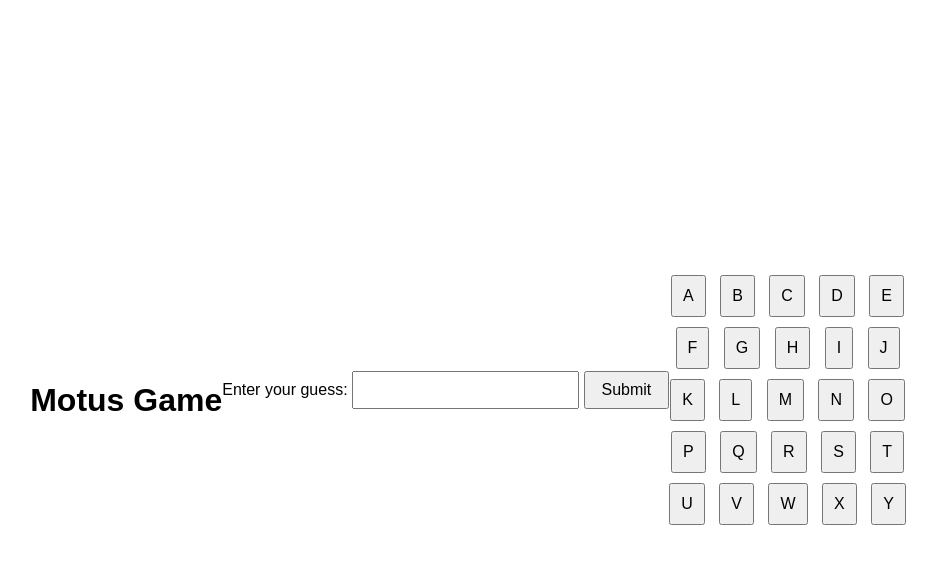
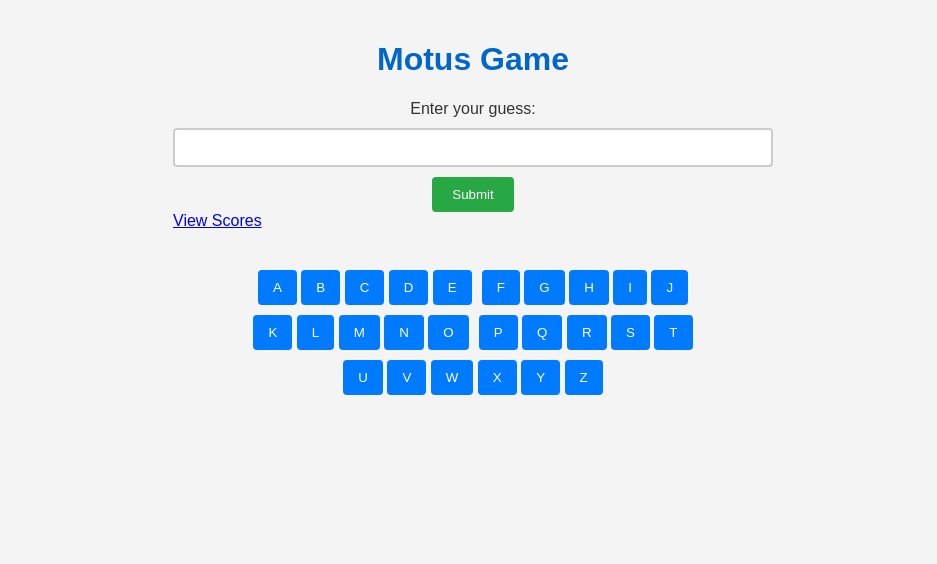
Before and after one commit to Nourhene-Hamdene/projet_microservices_cytech2024, a website: page motus/Vanilla Server/www/index.html in a window 1280 px wide. Shown: the whole page, without its empty margins (167-1104 px from the left). Drawn offline with Linux system fonts and the light colour scheme; no server answers.

Commit message:
mise à jour css

```diff
--- a/motus/Vanilla Server/www/index.html
+++ b/motus/Vanilla Server/www/index.html
@@ -15,6 +15,12 @@
         <button type="submit">Submit</button>
     </form>
 
+    <!-- Insert the link to the score page here -->
+    <div class="score-link">
+        <a href="projet_microservices_cytech2024/score/score.html">View Scores</a>
+    </div>
+
+    <div id="keyboard" class="row">
         <div id="keyboard" class="row">
             <div class="row">
                 <button class="key">A</button>
@@ -50,6 +56,7 @@
                 <button class="key">W</button>
                 <button class="key">X</button>
                 <button class="key">Y</button>
+                <button class="key">Z</button>
             </div>
     </div>
 
--- a/motus/Vanilla Server/www/styles.css
+++ b/motus/Vanilla Server/www/styles.css
@@ -1,48 +1,72 @@
-body {
-    font-family: Arial, sans-serif;
-    display: flex;
-    justify-content: center; /* Centrer horizontalement */
-    align-items: center; /* Centrer verticalement */
-    height: 100vh; /* Hauteur de la vue */
-    margin: 0; /* Supprimer les marges par défaut */
+/* Styles de base */
+body, html {
+    margin: 0;
+    padding: 0;
+    font-family: 'Arial', sans-serif;
+    background-color: #f4f4f4; /* Couleur de fond douce */
+    color: #333; /* Couleur du texte principale */
 }
 
 .container {
-    text-align: center; /* Centrer le texte à l'intérieur */
+    max-width: 600px;
+    margin: auto;
+    padding: 20px;
 }
 
-form {
-    margin-bottom: 20px;
+h1 {
+    color: #0066cc; /* Couleur du titre */
+    text-align: center;
+}
+
+/* Styles du formulaire */
+form#guessForm {
+    display: flex;
+    flex-direction: column;
+    align-items: center;
+    gap: 10px; /* Espace entre les éléments du formulaire */
 }
 
 input[type="text"] {
-    padding: 8px;
-    font-size: 16px;
+    padding: 10px;
+    width: 100%;
+    box-sizing: border-box;
+    border: 2px solid #ccc; /* Bordure du champ de texte */
+    border-radius: 4px; /* Bordures arrondies */
 }
 
-button {
-    padding: 8px 16px;
-    font-size: 16px;
+button[type="submit"] {
     cursor: pointer;
+    padding: 10px 20px;
+    background-color: #28a745; /* Couleur du bouton soumettre */
+    color: white;
+    border: none;
+    border-radius: 4px;
+    transition: background-color 0.3s ease; /* Transition pour l'effet au survol */
 }
 
-#result span {
-    padding: 4px;
+button[type="submit"]:hover {
+    background-color: #218838; /* Couleur au survol */
 }
+
+/* Styles du clavier virtuel */
 #keyboard {
-    display: block;
+    display: flex;
+    flex-wrap: wrap;
+    justify-content: center;
+    gap: 10px; /* Espace entre les touches */
     margin-top: 20px;
 }
 
-.row {
-    display: block;
-    margin-bottom: 10px;
+.key {
+    cursor: pointer;
+    padding: 10px 15px;
+    background-color: #007bff; /* Couleur des touches */
+    color: white;
+    border: none;
+    border-radius: 4px;
+    transition: transform 0.1s ease; /* Effet de clic */
 }
 
-.key {
-    display: inline-block;
-    padding: 10px;
-    font-size: 16px;
-    cursor: pointer;
-    margin-right: 10px;
+.key:active {
+    transform: scale(0.9); /* Réduction de la taille lors du clic */
 }
```
Lines whose indentation alone changed are shown as unchanged.
